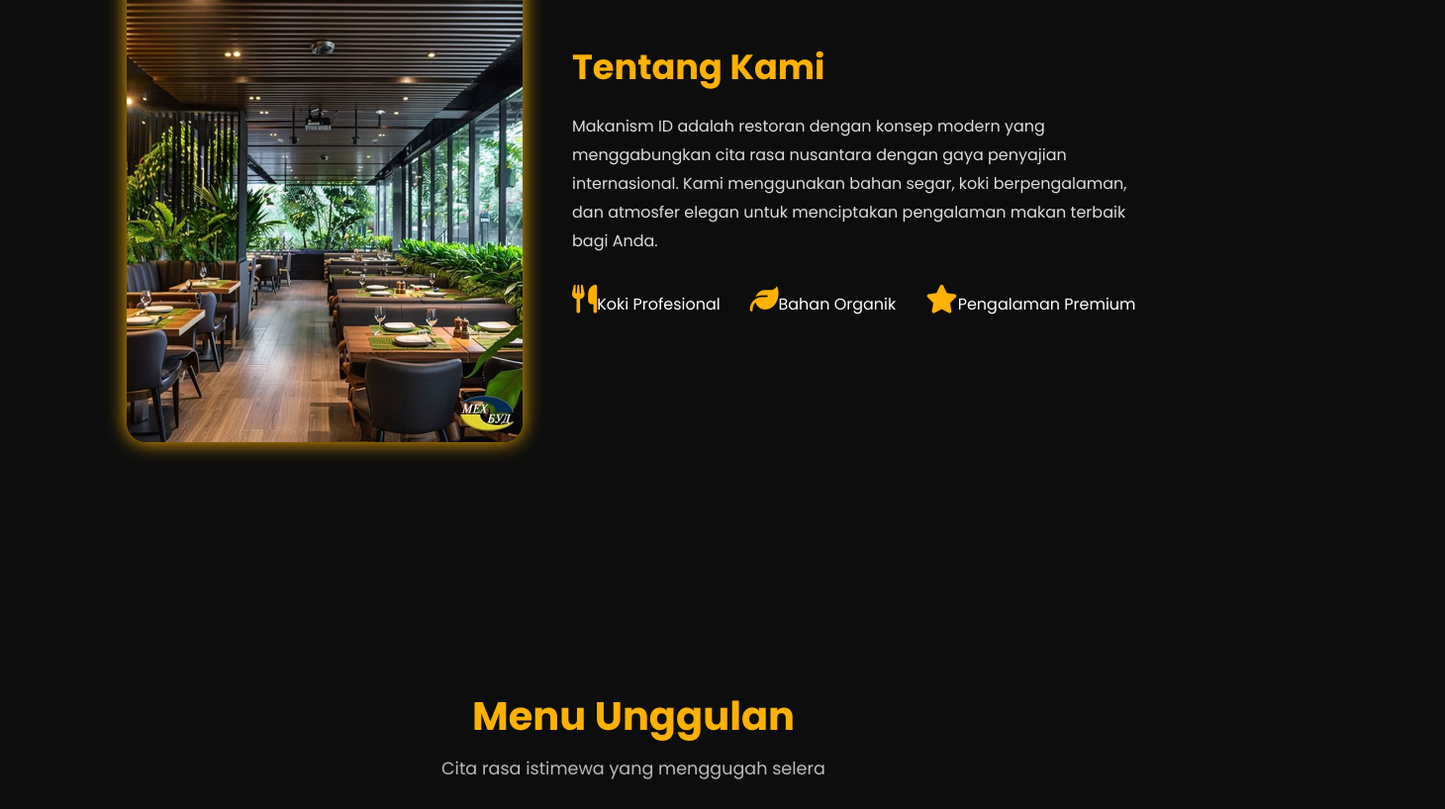
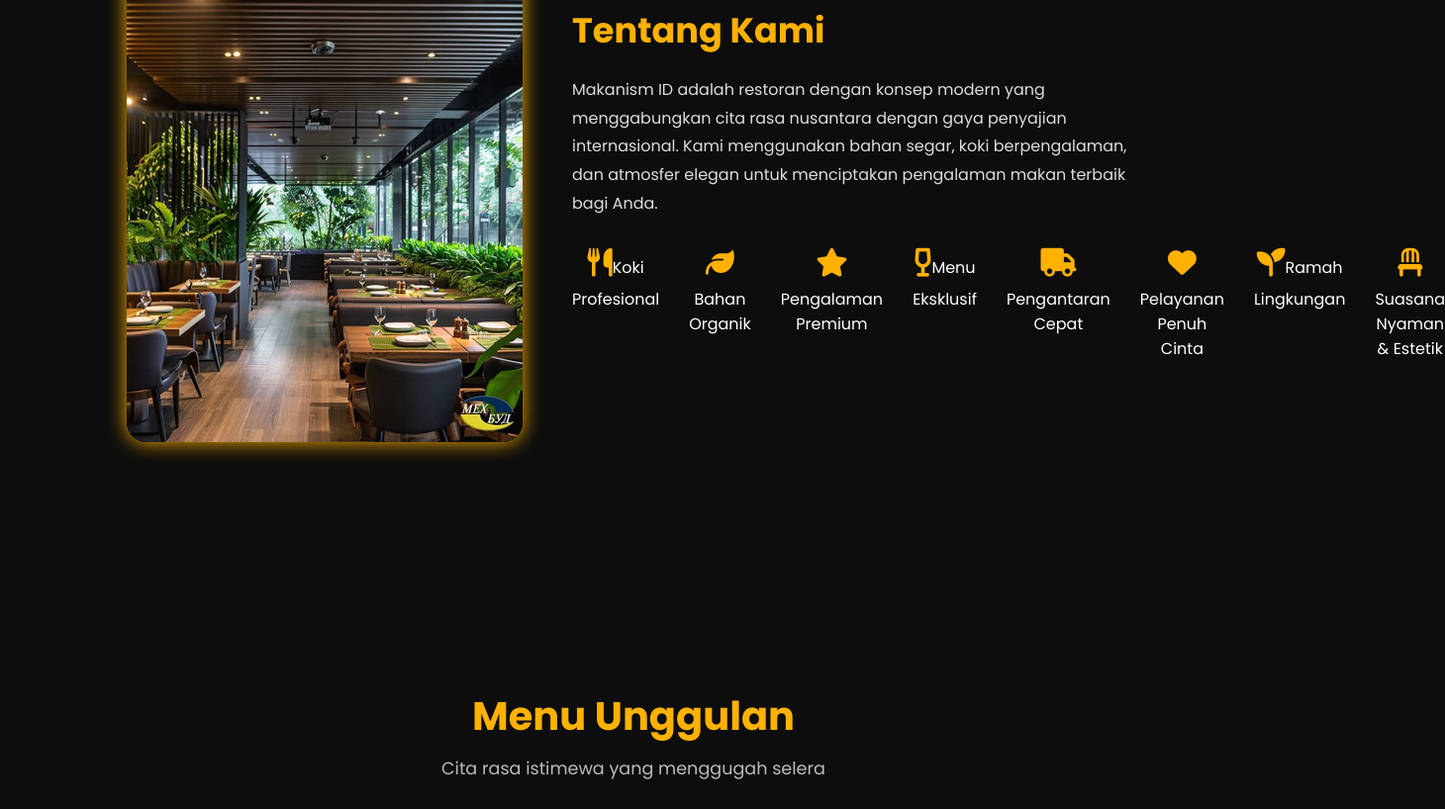
Before and after one commit to azrilgg/Makanism-id, a plain HTML site: page index.html in a window 1280 px wide. Shown: the part 1005-1823 px from the top of the page at 99% size, 1460 px wide, since content can reach past the window. Drawn offline with Linux system fonts and the light colour scheme.

Commit message:
Update index.html

```diff
--- a/index.html
+++ b/index.html
@@ -53,9 +53,14 @@
         <h2>Tentang Kami</h2>
         <p>Makanism ID adalah restoran dengan konsep modern yang menggabungkan cita rasa nusantara dengan gaya penyajian internasional. Kami menggunakan bahan segar, koki berpengalaman, dan atmosfer elegan untuk menciptakan pengalaman makan terbaik bagi Anda.</p>
         <div class="about-icons">
-          <div><i class="fas fa-utensils"></i><span>Koki Profesional</span></div>
-          <div><i class="fas fa-leaf"></i><span>Bahan Organik</span></div>
-          <div><i class="fas fa-star"></i><span>Pengalaman Premium</span></div>
+             <div><i class="fas fa-utensils"></i><span>Koki Profesional</span></div>
+             <div><i class="fas fa-leaf"></i><span>Bahan Organik</span></div>
+             <div><i class="fas fa-star"></i><span>Pengalaman Premium</span></div>
+             <div><i class="fas fa-wine-glass-alt"></i><span>Menu Eksklusif</span></div>
+             <div><i class="fas fa-truck"></i><span>Pengantaran Cepat</span></div>
+             <div><i class="fas fa-heart"></i><span>Pelayanan Penuh Cinta</span></div>
+             <div><i class="fas fa-seedling"></i><span>Ramah Lingkungan</span></div>
+            <div><i class="fas fa-chair"></i><span>Suasana Nyaman & Estetik</span></div>
         </div>
       </div>
     </div>
```
